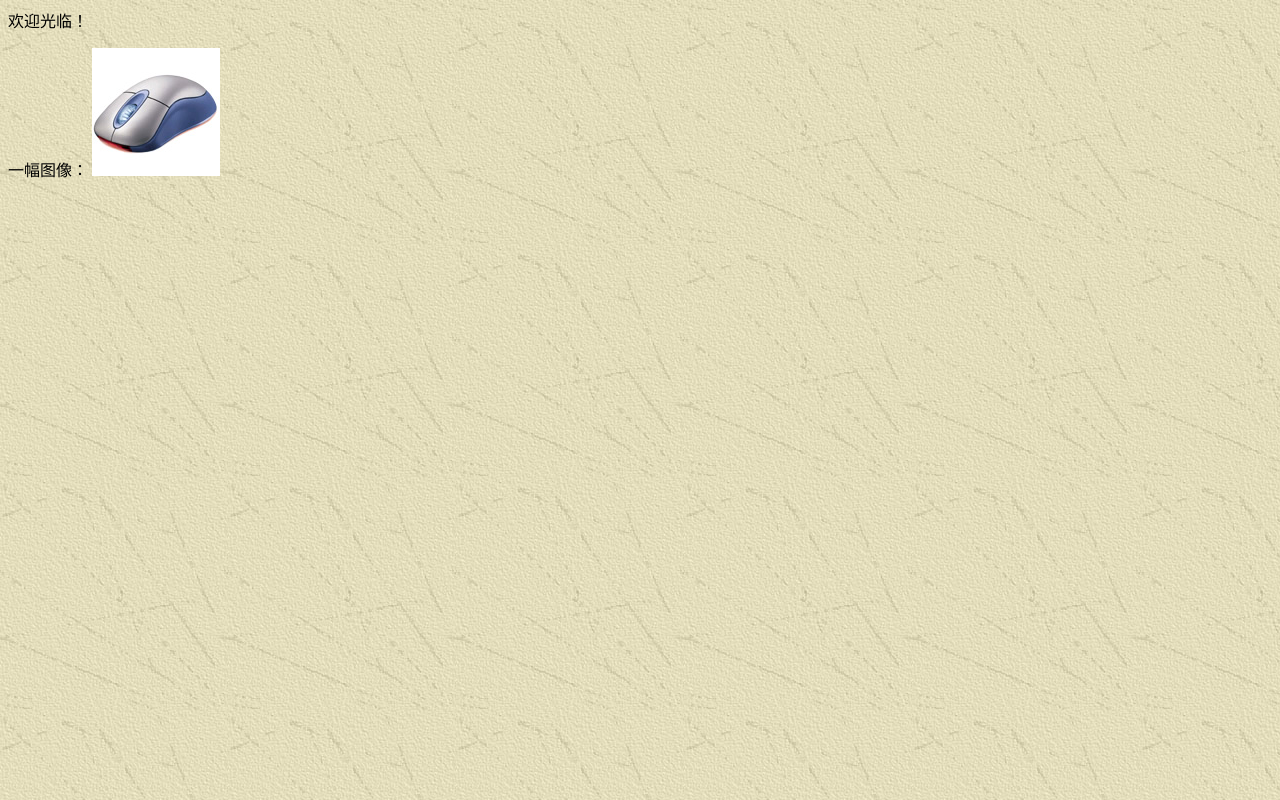
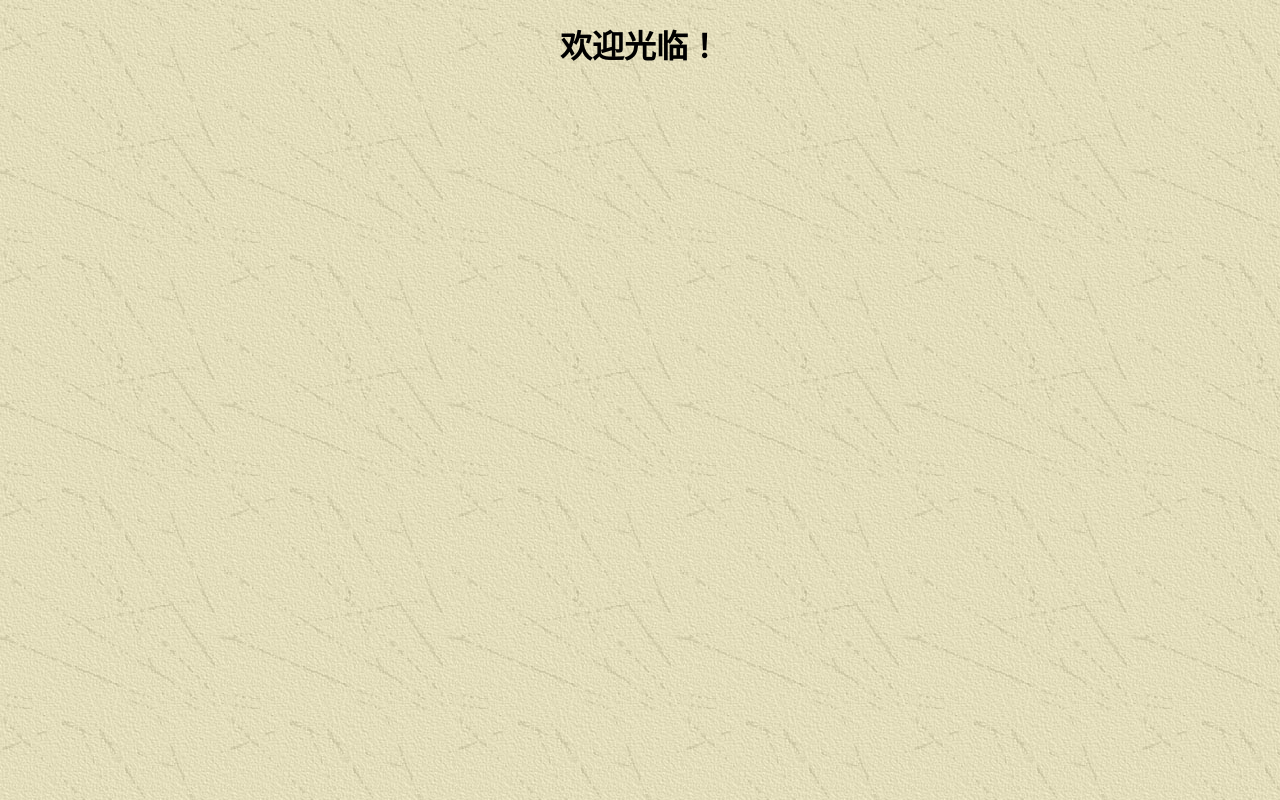
Before and after one commit to zhudedian/zhudedian.github.io, a plain HTML site: page index.html in a window 1280 px wide. Drawn offline with Linux system fonts and the light colour scheme.

Commit message:
201801071151

```diff
--- a/index.html
+++ b/index.html
@@ -5,10 +5,9 @@
     <title>朱德钿的主页</title>
 </head>
 <body background="background.jpg">
-欢迎光临！
-<p>
-一幅图像：
-<img src="eg_mouse.jpg" width="128" height="128" />
+
+<h1 style="text-align:center">欢迎光临！</h1>
+
 </p>
 </body>
 </html>
```
